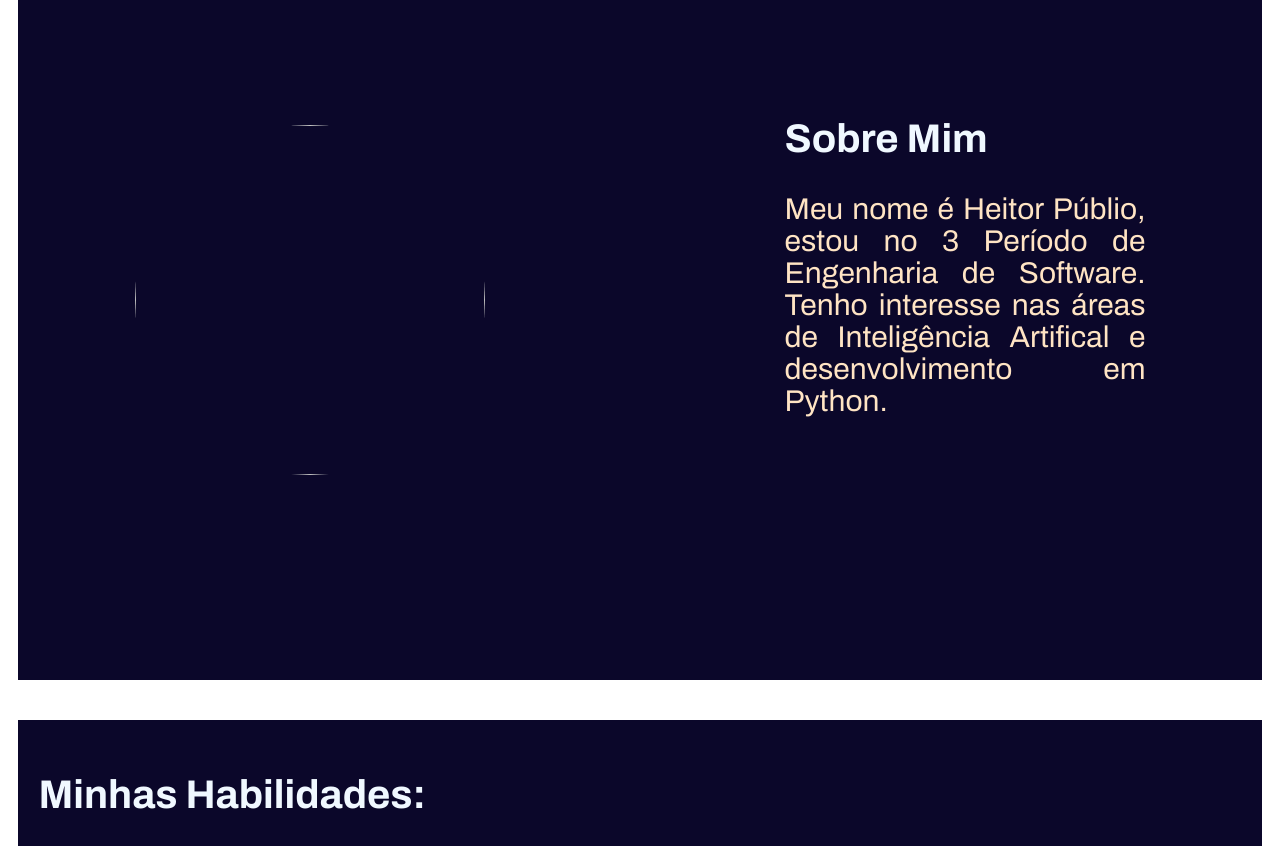
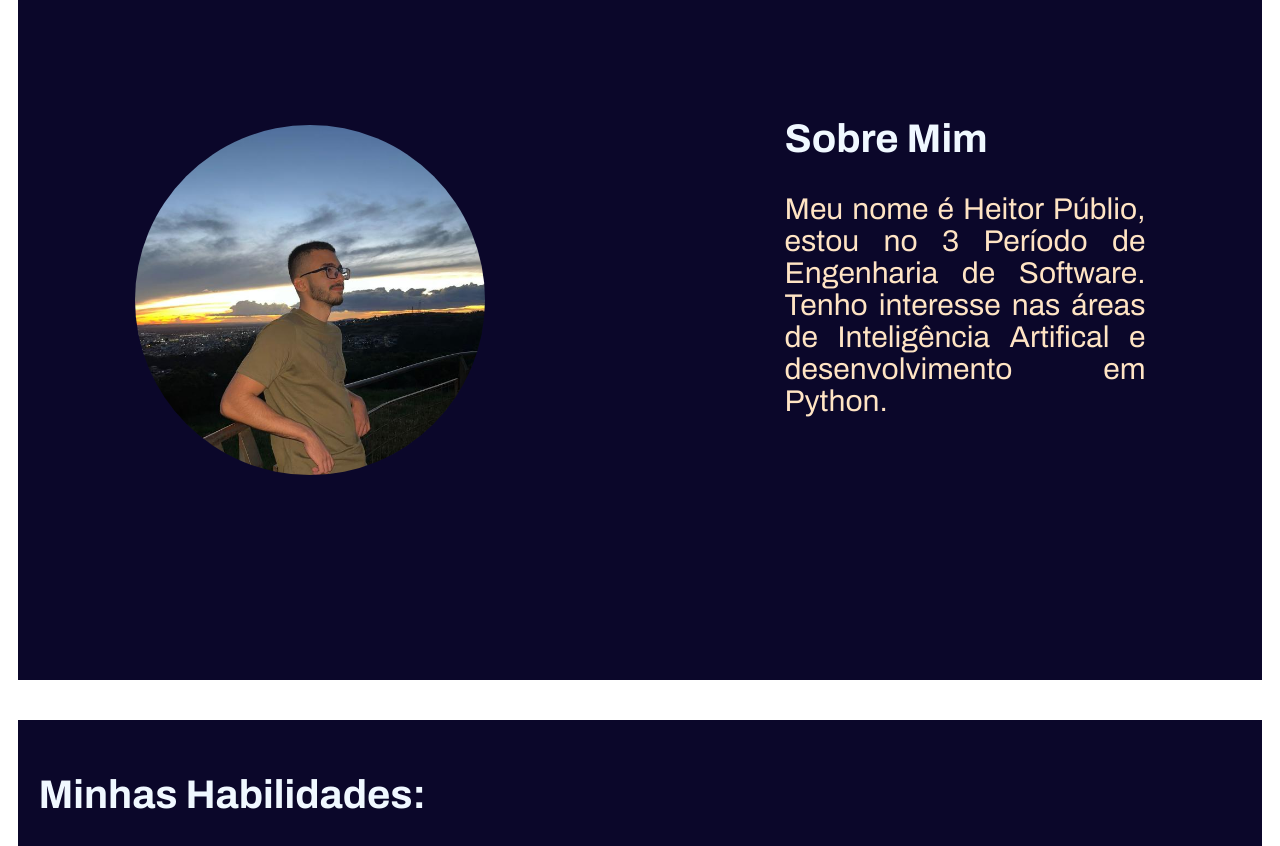
Before and after one commit to HeitorPublio/Portifolio, a plain HTML site: page index.html in a window 1280 px wide. Shown: the part 900-1746 px from the top of the page. Drawn offline with Linux system fonts and the light colour scheme; the site is published under a folder, as on GitHub Pages, so addresses that start at the root find nothing.

Commit message:
Update index.html

```diff
--- a/index.html
+++ b/index.html
@@ -32,7 +32,7 @@
     </section>
     <section class="sobremim section-geral" id="sobremim">
       <div class="conteudo-sobremim div-geral">
-        <img src="/static/img/foto_perfil.jpg" alt="">
+        <img src="static/img/foto_perfil.jpg" alt="">
         <div class="text-sobremim">
           <h2 class="titulo">Sobre Mim</h2>
           <p>Meu nome é Heitor Públio, estou no 3 Período de Engenharia de Software. Tenho interesse nas áreas de Inteligência Artifical e desenvolvimento em Python.</p>
```
